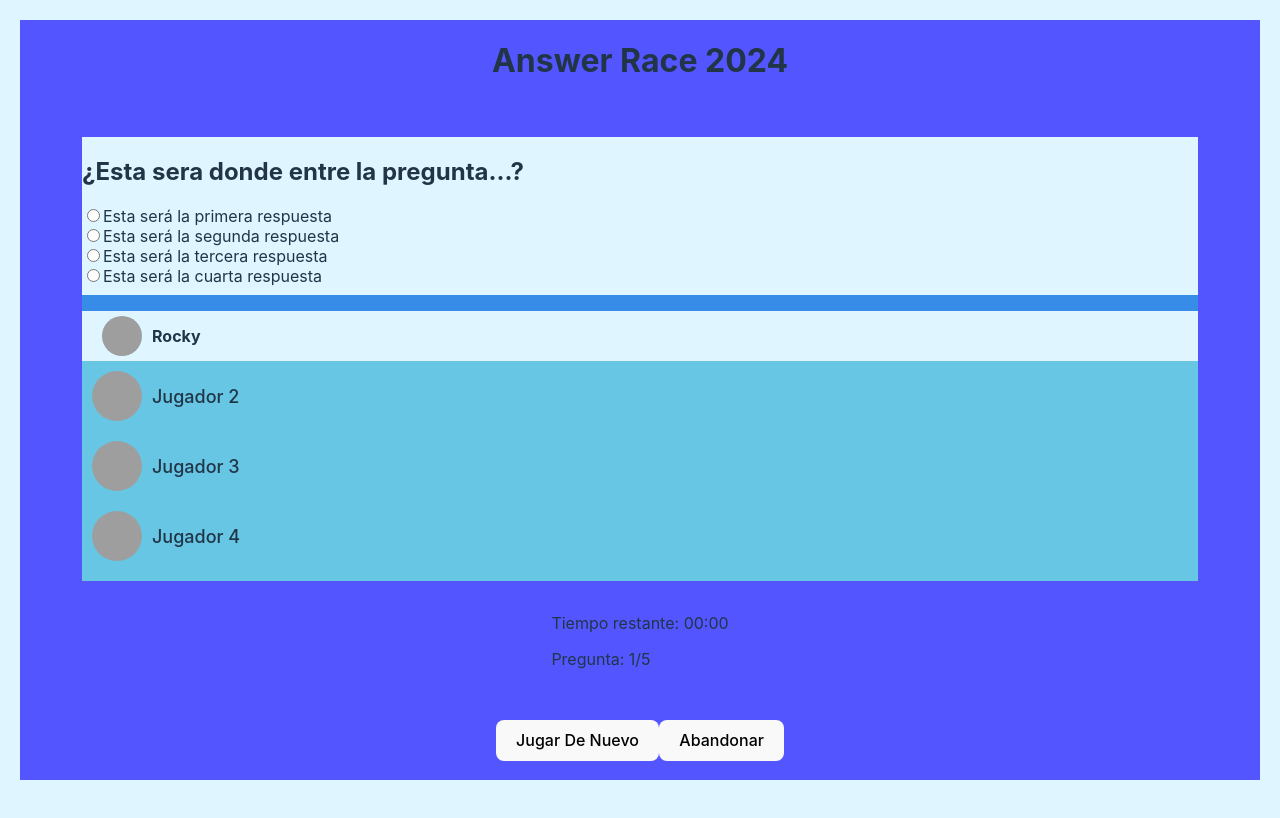
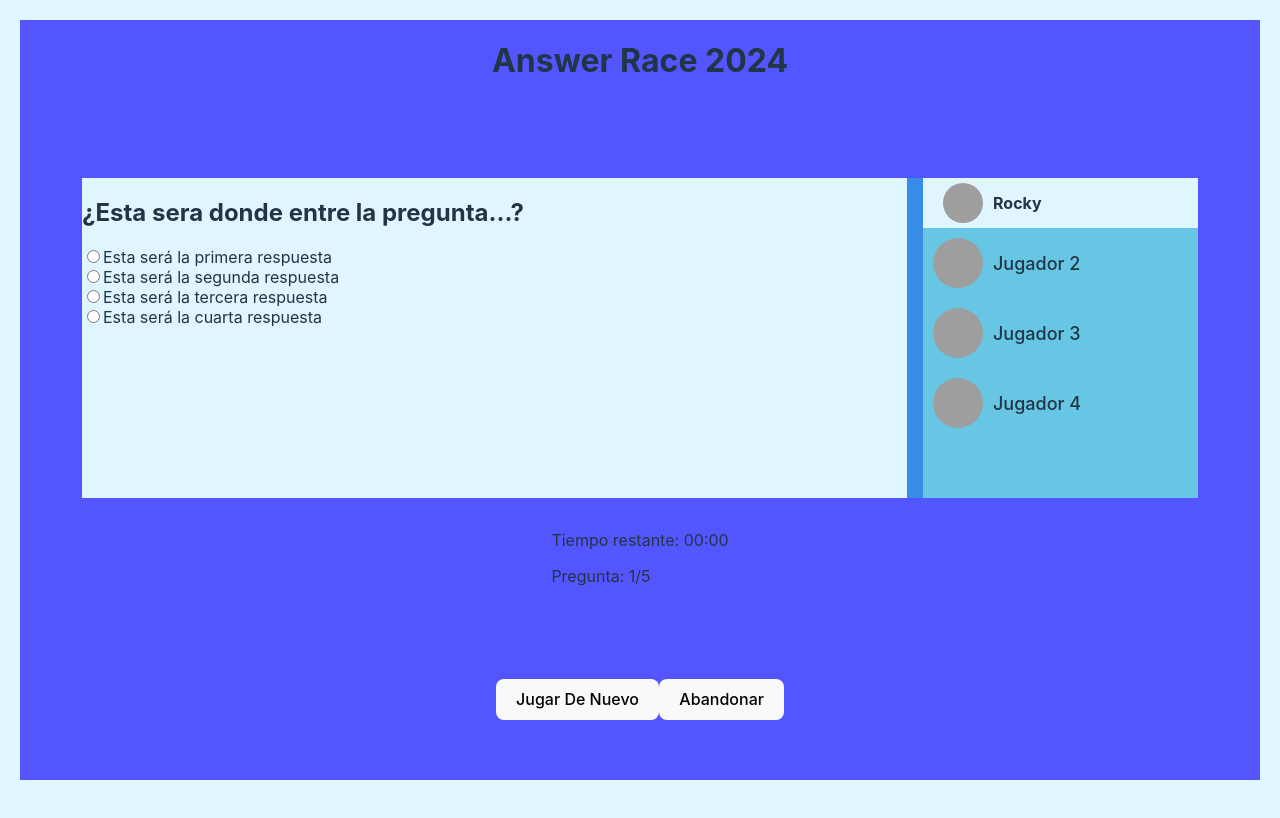
Before and after one commit to DevPioneers2024/DevQuiz-Front, a React (Vite) app: page /Gameroom in a window 1280 px wide. Shown: the top 818 px of the page. Built offline with nearby package versions, Linux system fonts and the light colour scheme; grey boxes are pictures that could not be loaded.

Commit message:
concluido responsive de seccion preguntas

```diff
--- a/src/sass/Gameroom.module.sass
+++ b/src/sass/Gameroom.module.sass
@@ -18,6 +18,11 @@
   display: grid
   grid-template-columns: 1fr
   gap: 1em
+
+@media (width > 450px)
+  .cont_preguntas
+    grid-template-columns: 3fr 1fr
+
 
 .sidebar
   width: auto
```
